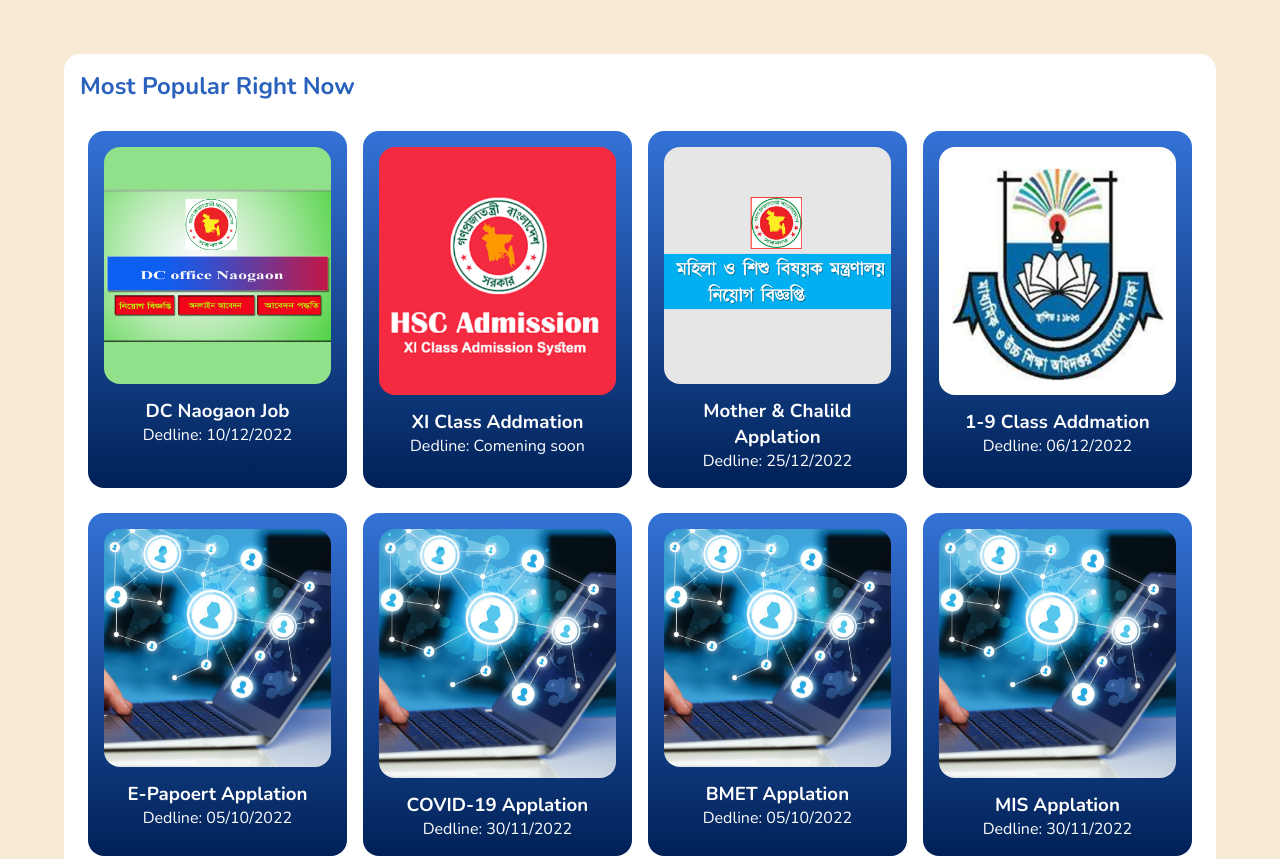
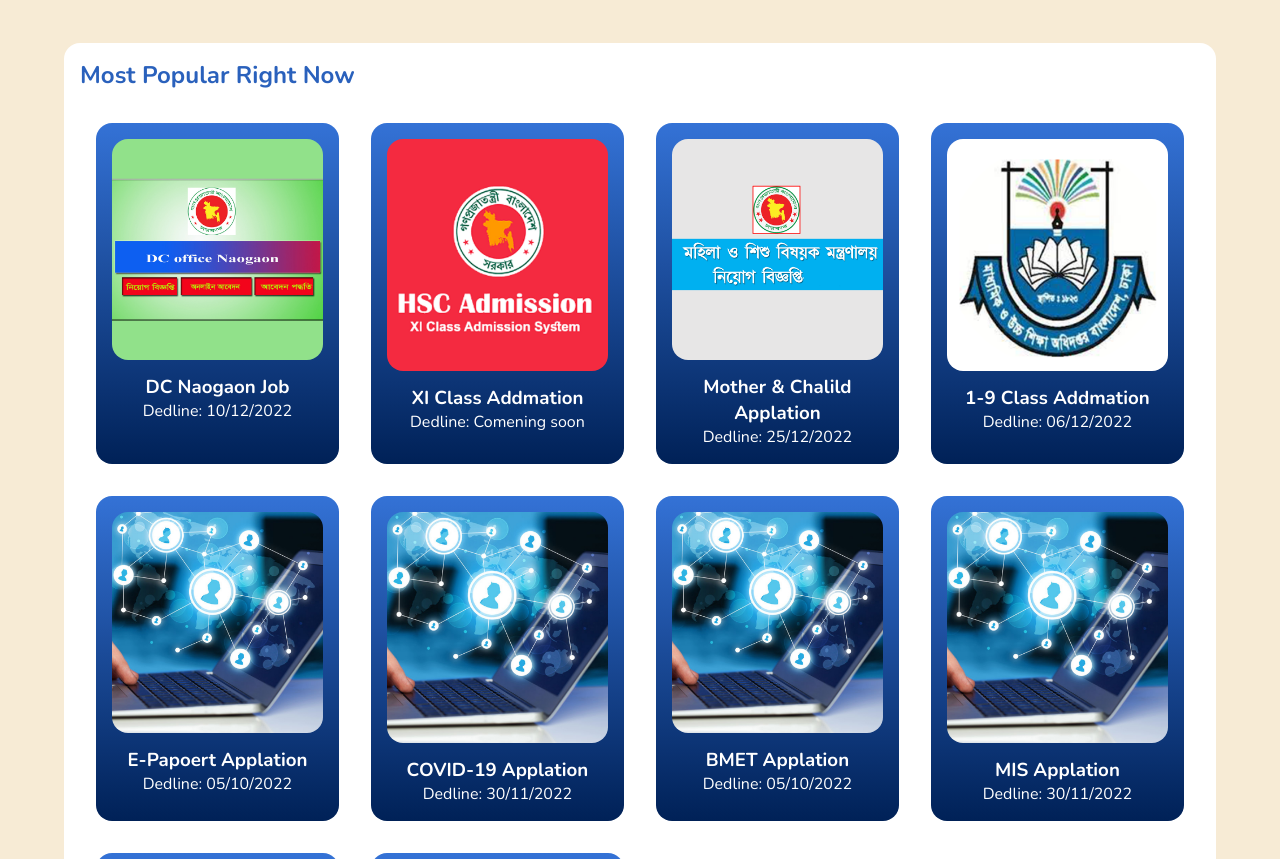
Before and after one commit to Jimmy2020-web/BiG_Life, a plain HTML site: page index.html in a window 1280 px wide. Shown: the part 2767-3626 px from the top of the page. Drawn offline with nearby package versions, Linux system fonts and the light colour scheme.

Commit message:
border
card border

```diff
--- a/style/index.scss
+++ b/style/index.scss
@@ -302,8 +302,7 @@ body {
             padding: 1rem;
             text-align: center;
             border-radius: 1rem;
-            // width: 280px;
-            margin: .8rem .5rem;
+            margin: 1rem;
             transition: .5s ease;
             cursor: pointer;
             &:hover {
```
Also changed, not shown: style/index.css, 1 other file.
